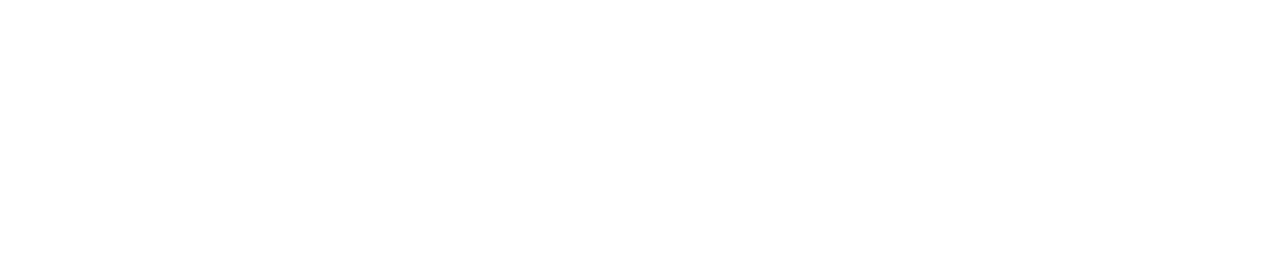
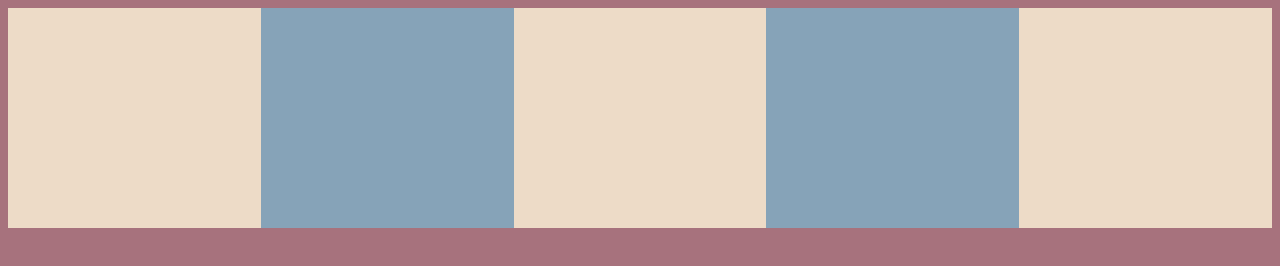
Before and after one commit to tanyapeterson/flexbox-practice, a plain HTML site: page index.html in a window 1280 px wide. Drawn offline with Linux system fonts and the light colour scheme.

Commit message:
added container and boxes

```diff
--- a/index.html
+++ b/index.html
@@ -10,6 +10,27 @@
 </head>
 
 <body>
+    <div class="container">
+        <div class="box-one"></div>
+        <div class="box-two"></div>
+        <div class="box-three"></div>
+        <div class="box-four"></div>
+        <div class="box-five"></div>
+    </div>
+
+
+
+
+
+
+
+
+
+
+
+
+
+
 
 </body>
 
--- a/styles/styles.css
+++ b/styles/styles.css
@@ -0,0 +1,43 @@
+body {
+    min-height: 100vh;
+    background-color: #A7727D;
+}
+
+.container {
+    display: flex;
+}
+
+
+.box-one {
+    width: 273px;
+    height: 220px;
+    background-color: #EDDBC7;
+}
+
+
+.box-two {
+    width: 273px;
+    height: 220px;
+    background-color: #86A3B8;
+}
+
+
+.box-three {
+    width: 273px;
+    height: 220px;
+    background-color: #EDDBC7;
+}
+
+
+.box-four {
+    width: 273px;
+    height: 220px;
+    background-color: #86A3B8;
+}
+
+
+.box-five {
+    width: 273px;
+    height: 220px;
+    background-color: #EDDBC7;
+}
```
